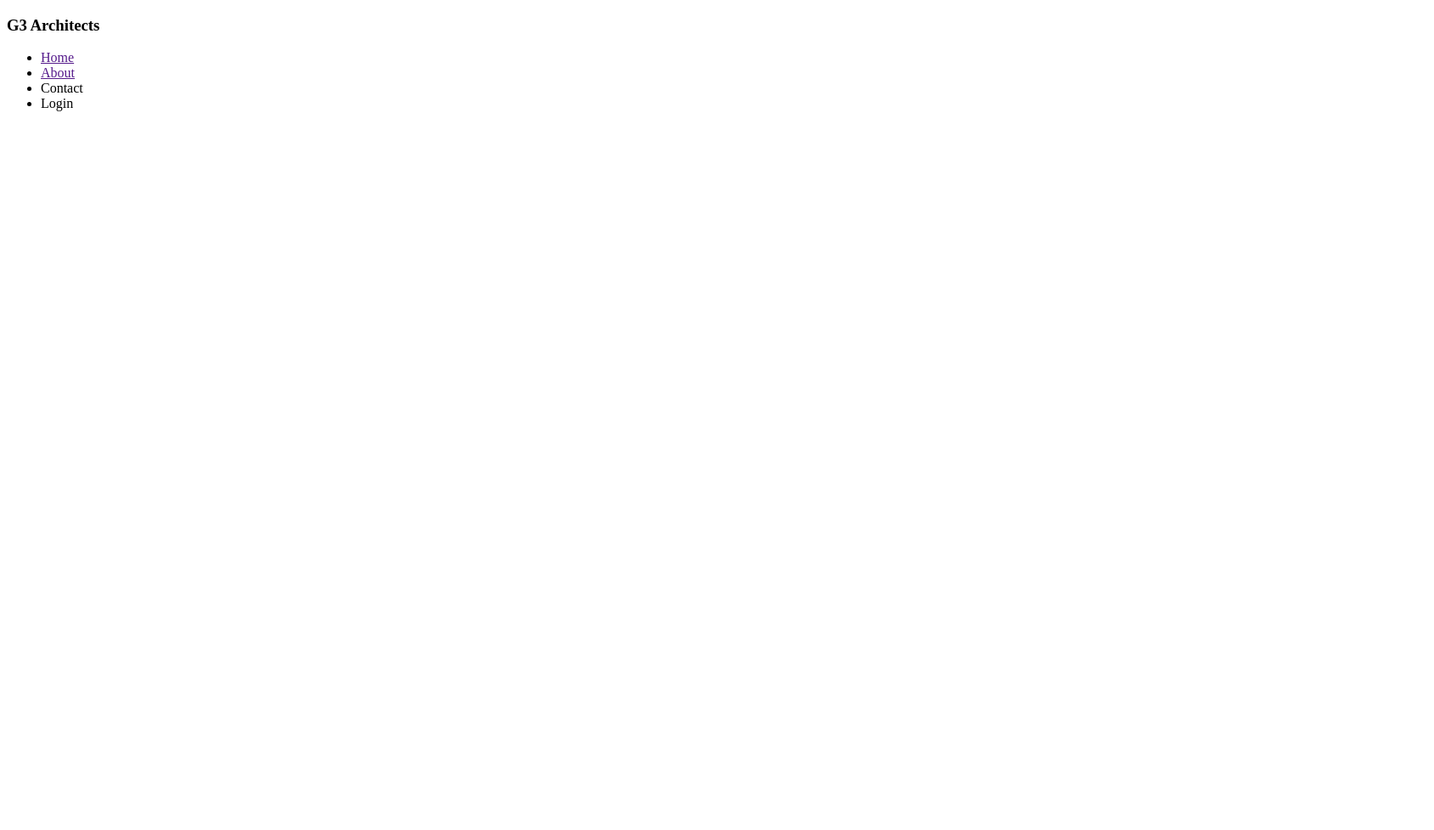
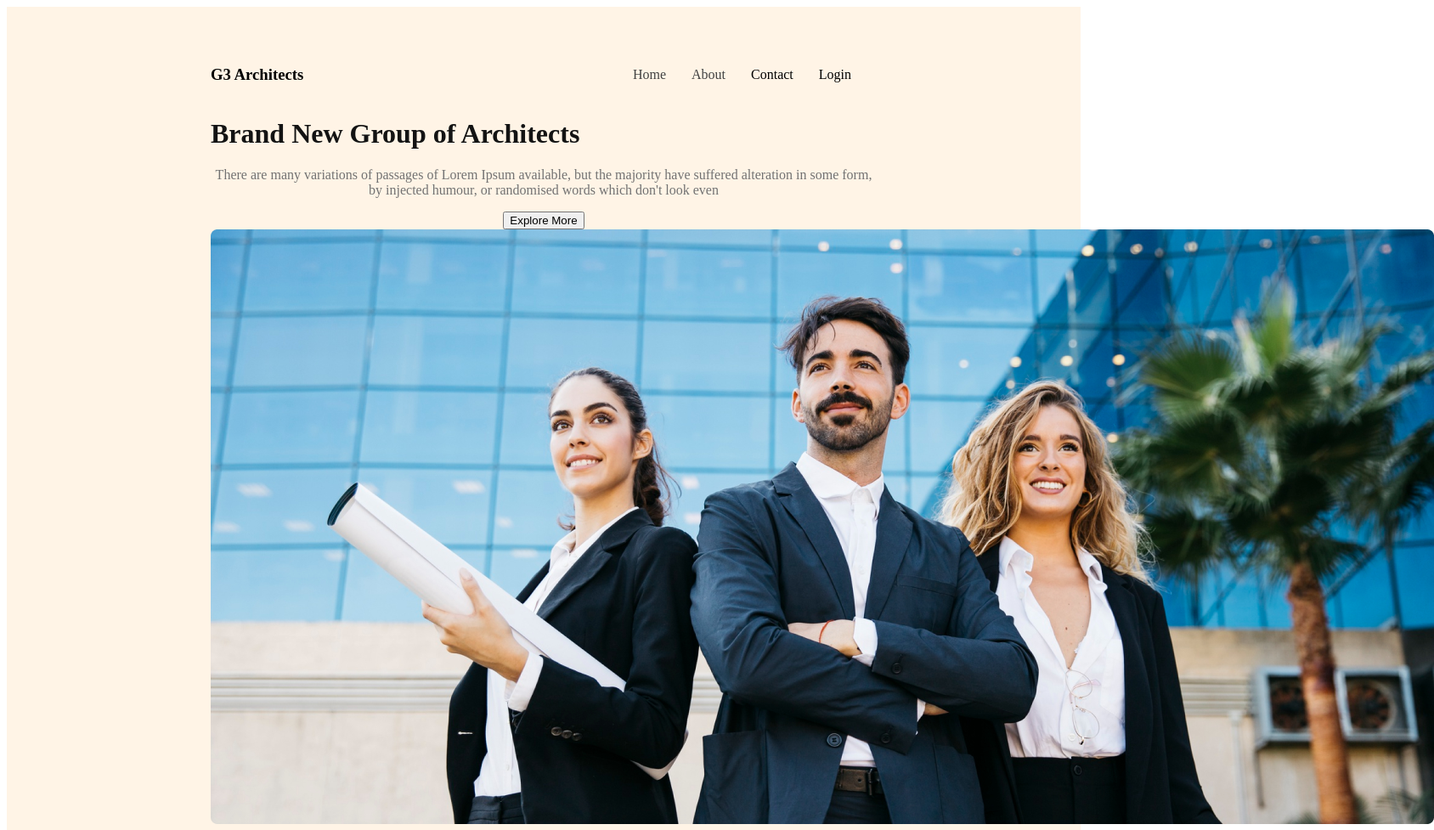
Before and after one commit to sachin-halder/g3-architects-website, a plain HTML site: page index.html in a window 1280 px wide. Shown: the top 977 px of the page at 85% size, 1688 px wide, since content can reach past the window. Before the commit the page ends 800 px from the top, so only its background shows below. Drawn offline with Linux system fonts and the light colour scheme.

Commit message:
banner content added

```diff
--- a/index.html
+++ b/index.html
@@ -9,14 +9,27 @@
 <body>
     <header>
         <nav>
-            <h3>G3 Architects</h3>
+            <h3 class="nav title">G3 Architects</h3>
             <ul>
                 <li><a href="">Home</a></li>
                 <li><a href="">About</a></li>
                 <li><a href=""></a>Contact</li>
-                <li><a href=""></a>Login</li>
+                <li><a href=""></a>Login</li
             </ul>
         </nav>
+        <div class="banner">
+            <h1 class="banner-title">Brand New
+                Group of Architects
+            </h1>
+
+             <div class="banner-content">
+                <p class="banner-description">There are many variations of passages of Lorem Ipsum available, but the majority have suffered alteration in some form, by injected humour, or randomised words which don't look even</p>
+                <button class="btn-primary">Explore More</button>
+             </div>
+
+
+            <img src="images/banner.png" alt="">
+        </div>
         <main>
 
         </main>
--- a/styles/architect.css
+++ b/styles/architect.css
@@ -7,3 +7,48 @@
     ;font-family: 'Open Sans', sans-serif;
 font-family: 'Work Sans', sans-serif
 }
+
+/* header styles */
+header{
+    background: rgba(255, 144, 14, 0.10);
+    padding: 50px 240px;
+}
+nav{
+    display: flex;
+    justify-content: space-between;
+    align-items: center;
+}
+.nav-title{
+    font-size: 45px;
+    font-weight: 700;
+    color: #131313;
+}
+nav>ul{
+    display: flex;
+}
+nav li{
+    list-style: none;
+    margin-right: 30px;
+    font-weight: 500;
+    font-size: 1rem;
+
+}
+nav li a{
+    text-decoration: none;
+    color: #424242;
+}
+
+/* banner styles */
+.banner-content{
+    max-width: 800px;
+    text-align: center;
+    margin: 0 auto;
+}
+.banner-title{
+    font-size: 4 rem;
+    font-weight: 700;
+    color: #131313;
+}
+.banner-description{
+    color: #727272;
+}
```
